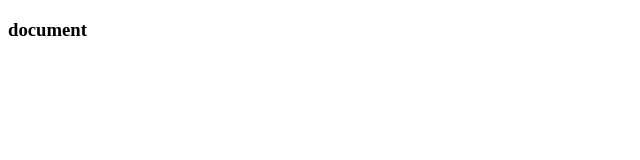
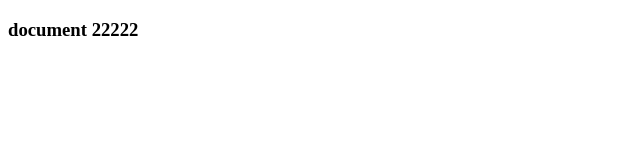
Before and after one commit to arijordi/git-learn-2, a plain HTML site: page test1.html in a window 1280 px wide. Shown: the full height of the page, 0-640 px from the left. Drawn offline with Linux system fonts and the light colour scheme.

Commit message:
Editing test1 h3 in body

```diff
--- a/test1.html
+++ b/test1.html
@@ -6,6 +6,6 @@
     <title>Document</title>
 </head>
 <body>
-    <h3>document</h3>
+    <h3>document 22222</h3>
 </body>
 </html>
```
